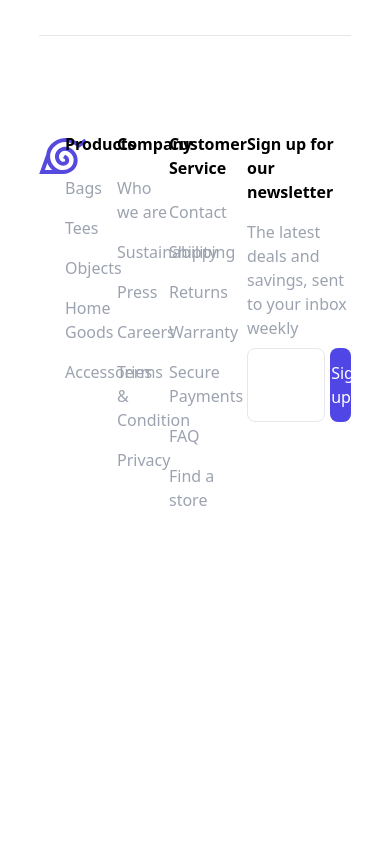
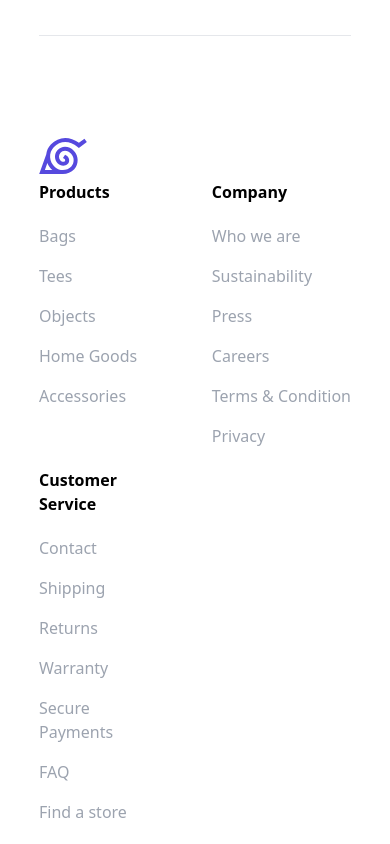
Before and after one commit to Jaydutt-patel/product-detail-page-excz, a Next.js app: page / in a window 390 px wide. Shown: the part 6360-7204 px from the top of the page. Before the commit the page ends 6924 px from the top, so only its background shows below. Built offline with nearby package versions, Linux system fonts and the light colour scheme.

Commit message:
responsive changes for footer

```diff
--- a/common/component/footer.tsx
+++ b/common/component/footer.tsx
@@ -1,3 +1,4 @@
+import Link from "next/link";
 import { FOOTERLINK } from "../constants";
 import { Logo } from "../svg";
 
@@ -16,25 +17,27 @@ const Footer = () => {
 
   const footerLinks = () => {
     return FOOTERLINK.map((footer: FooterLinks) =>
-      <div className={`${footer.class ? footer.class : "w-1/6"}`} key={footer.id}>
+      <div className={`${footer.class ? footer.class : "sm:w-1/5 lg:w-1/6"}`} key={footer.id}>
         <ul className="pb-3">
           <li className="font-bold pb-3">{footer.category}</li>
-          {footer.name.map((link) => <li key={link.id} className="text-gray-400 py-2 hover:text-black">{link.title}</li>)}
+          {footer.name.map((link) => <Link href="/" key={link.id}>
+            <li className="text-gray-400 py-2 hover:text-black">{link.title}</li>
+          </Link>)}
         </ul>
-      </div>)
+      </div>);
   };
 
   return (
     <footer className="pb-8">
-      <div className="flex">
-        <div className="w-1/12"><Logo color="#5649de" /></div>
+      <div className="flex justify-between flex-wrap">
+        <div className="min-w-300 xsm:w-full xsm:min-w-0 sm:w-1/12"><Logo color="#5649de" /></div>
         {footerLinks()}
-        <div className="w-2/5">
+        <div className="w-full lg:w-2/5">
           <p className="font-bold">Sign up for our newsletter</p>
           <p className="text-gray-400 pt-4 pb-2">The latest deals and savings, sent to your inbox weekly</p>
           <div className="flex justify-between">
-            <input type="text" className="border w-3/4 rounded-lg" />
-            <button className="bg-indigo-600 w-1/5 text-white py-3 rounded-lg  border border-transparent
+            <input type="text" className="border w-3/5 rounded-lg" />
+            <button className="bg-indigo-600 w-1/3 text-white py-3 rounded-lg  border border-transparent
               hover:bg-transparent hover:text-indigo-600 hover:border-indigo-600">Sign up</button>
           </div>
         </div>
--- a/common/constants.tsx
+++ b/common/constants.tsx
@@ -83,7 +83,7 @@ const FOOTERLINK = [
     {
         id: 3,
         category: "Customer Service",
-        class: "w-[30%]",
+        class: "w-2/5 lg:w-1/6",
         name: [{
             id: 31,
             title: "Contact",
--- a/feature/suggestion.tsx
+++ b/feature/suggestion.tsx
@@ -15,7 +15,7 @@ const Suggestion = () => {
     const renderSuggestedData = () => {
         return SUGGESTED.map((sug: SuggestionData) => (
             <div className="pt-10 w-1/5 h-[500px] min-w-300 cursor-pointer hover:scale-105 hover:transition-all
-            duration-500 ease-in-out" key={sug.id}>
+                    duration-500 ease-in-out" key={sug.id}>
                 <div className='h-5/6 w-full relative'>
                     <Image src={sug.img} alt="suggested-product" className="rounded-xl" layout="fill"
                         objectFit="fill" priority />
--- a/tailwind.config.js
+++ b/tailwind.config.js
@@ -15,6 +15,7 @@ module.exports = {
       "2xl": "1536px",
     },
     minWidth: {
+      0: "0px",
       200: "200px",
       300: "300px",
       400: "400px",
```
